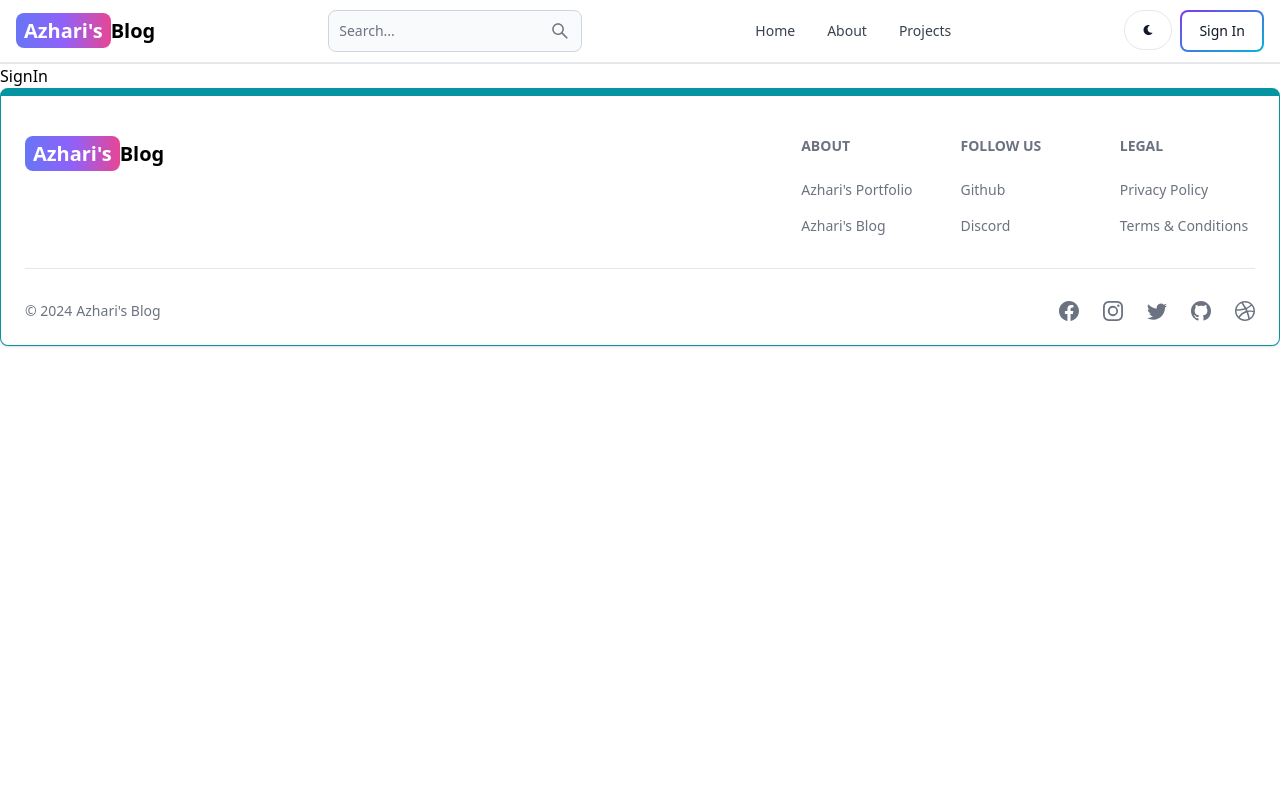
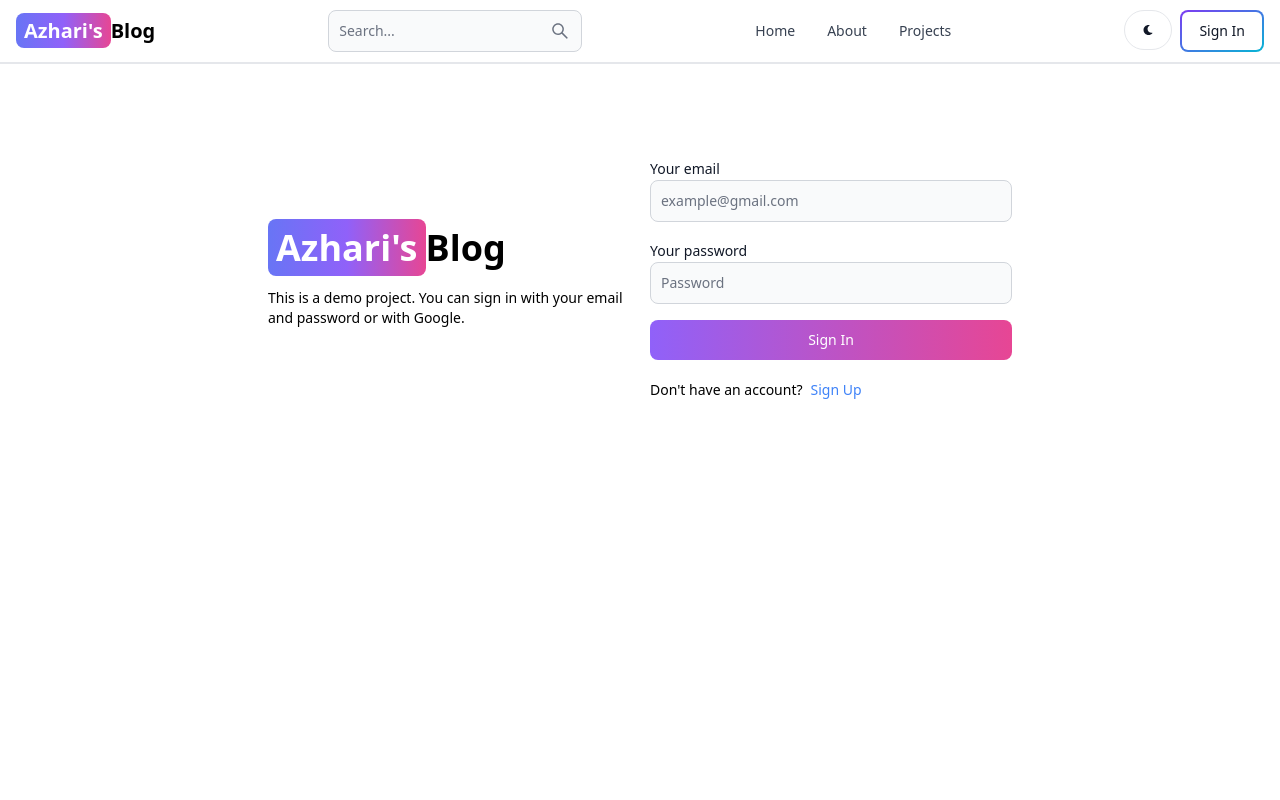
Before and after one commit to azharihsb-27/mern-blog, a React (Vite) app in the folder client/: page /sign-in in a window 1280 px wide. Shown: the top 800 px of the page. Built offline with nearby package versions, Linux system fonts and the light colour scheme.

Commit message:
add complete sign in page

```diff
--- a/client/src/pages/SignIn.jsx
+++ b/client/src/pages/SignIn.jsx
@@ -1,3 +1,118 @@
+/* eslint-disable react/no-unescaped-entities */
+import { Link, useNavigate } from 'react-router-dom';
+import { Alert, Button, Label, Spinner, TextInput } from 'flowbite-react';
+import { useState } from 'react';
+
 export default function SignIn() {
-  return <div>SignIn</div>;
+  const [formData, setFormData] = useState({});
+  const [errorMessage, setErrorMessage] = useState(null);
+  const [loading, setLoading] = useState(false);
+  const navigate = useNavigate();
+
+  const handleChange = (e) => {
+    setFormData({ ...formData, [e.target.id]: e.target.value.trim() });
+  };
+
+  const handleSubmit = async (e) => {
+    e.preventDefault();
+
+    if (!formData.email || !formData.password) {
+      return setErrorMessage('Please fill out all fields');
+    }
+
+    try {
+      setLoading(true);
+      setErrorMessage(null);
+
+      const res = await fetch('/api/auth/signin', {
+        method: 'POST',
+        headers: {
+          'Content-Type': 'application/json',
+        },
+        body: JSON.stringify(formData),
+      });
+      const data = res.json();
+      if (data.success === false) {
+        return setErrorMessage(data.message);
+      }
+
+      if (res.ok) {
+        navigate('/');
+      }
+
+      setLoading(false);
+    } catch (error) {
+      setErrorMessage(error.message);
+      setLoading(false);
+    }
+  };
+
+  return (
+    <div className="min-h-screen mt-20">
+      <div className="flex p-3 max-w-3xl mx-auto flex-col md:flex-row md:items-center gap-5">
+        {/* Left */}
+        <div className="flex-1">
+          <Link to="/" className="font-bold dark:text- text-4xl">
+            <span className="px-2 py-1 bg-gradient-to-r from-indigo-500 via-purple-500 to-pink-500 rounded-lg text-white">
+              Azhari's
+            </span>
+            Blog
+          </Link>
+          <p className="text-sm mt-5">
+            This is a demo project. You can sign in with your email and password
+            or with Google.
+          </p>
+        </div>
+
+        {/* Right */}
+        <div className="flex-1">
+          <form className="flex flex-col gap-4" onSubmit={handleSubmit}>
+            <div>
+              <Label value="Your email" />
+              <TextInput
+                type="email"
+                placeholder="example@gmail.com"
+                id="email"
+                onChange={handleChange}
+              />
+            </div>
+            <div>
+              <Label value="Your password" />
+              <TextInput
+                type="password"
+                placeholder="Password"
+                id="password"
+                onChange={handleChange}
+              />
+            </div>
+            <Button
+              gradientDuoTone="purpleToPink"
+              type="submit"
+              disabled={loading}
+            >
+              {loading ? (
+                <>
+                  <Spinner size="sm" />
+                  <span className="pl-3">Loading...</span>
+                </>
+              ) : (
+                'Sign In'
+              )}
+            </Button>
+          </form>
+          <div className="flex gap-2 text-sm mt-5">
+            <span>Don't have an account?</span>
+            <Link to="/sign-up" className="text-blue-500">
+              Sign Up
+            </Link>
+          </div>
+          {errorMessage && (
+            <Alert className="mt-5" color="failure">
+              {errorMessage}
+            </Alert>
+          )}
+        </div>
+      </div>
+    </div>
+  );
 }
```
